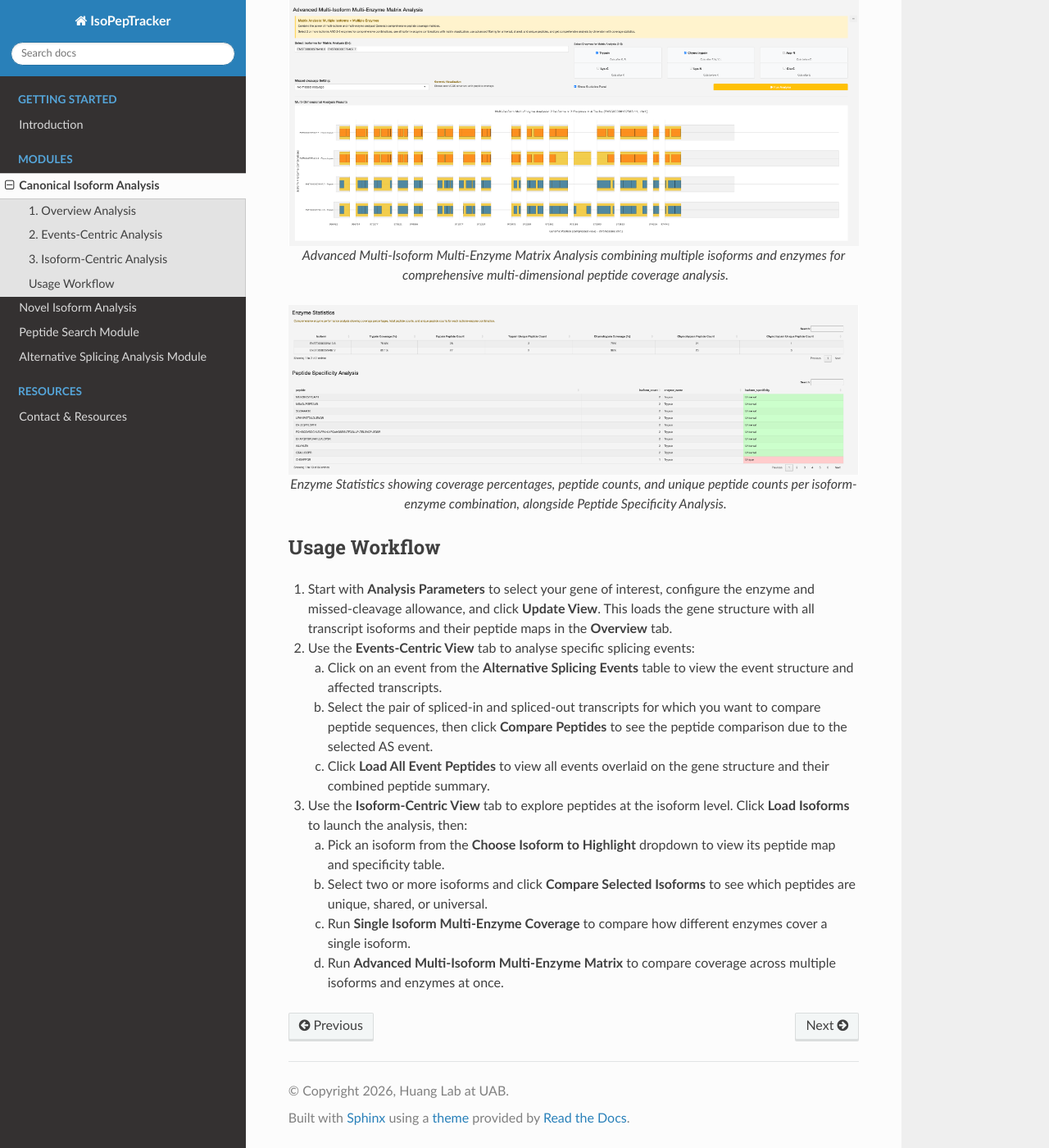
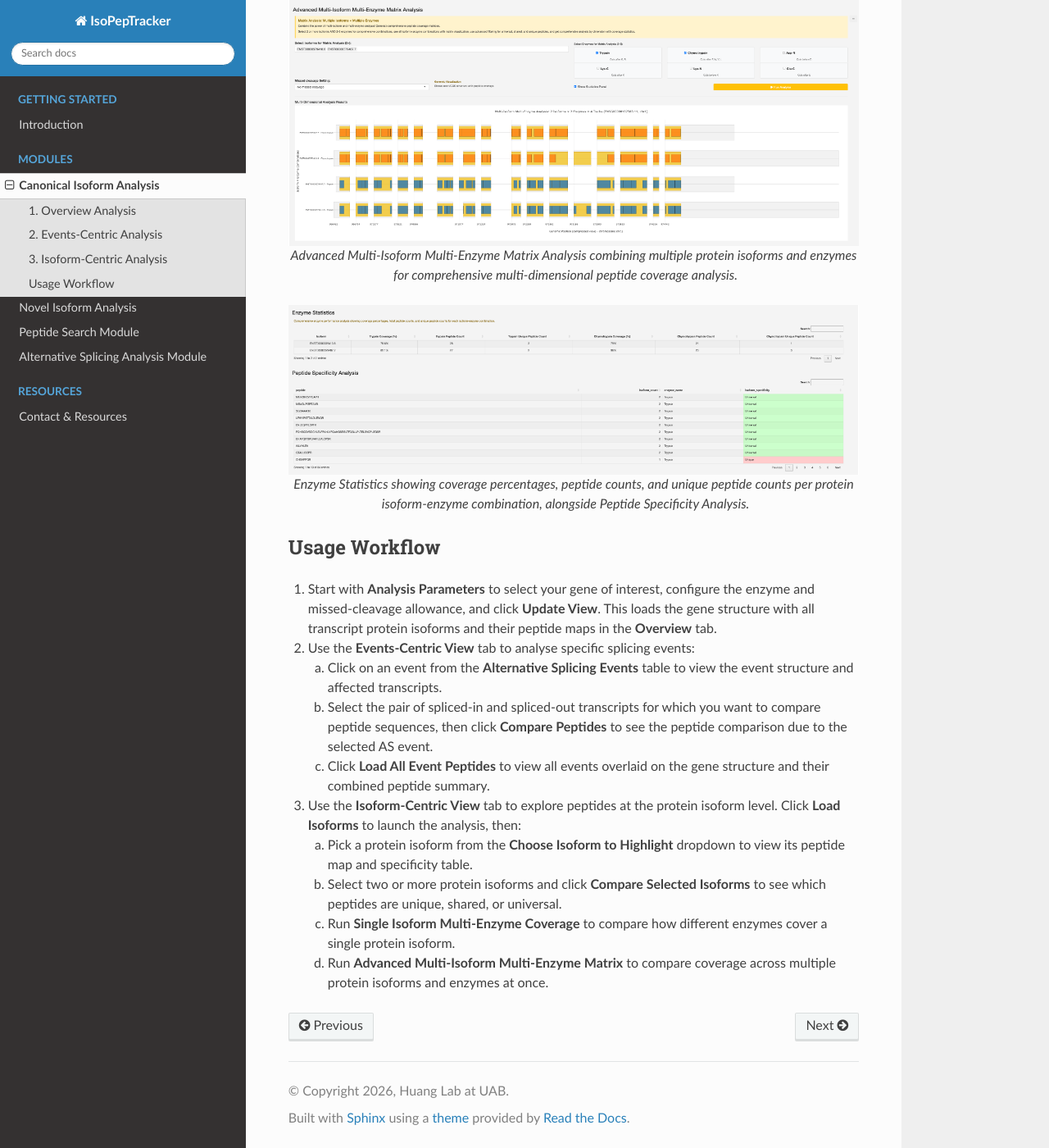
Before and after one commit to arafmahmud/isopeptracker-docs, a Sphinx documentation site: the page built from docs/source/modules/canonical-isoform-analysis.rst, in a window 1280 px wide and 1400 px high, scrolled down 4194 px. Shown: the whole window at 82% size. Built offline with Sphinx 7.4.7 and the Read the Docs theme 3.1.0, drawn with Linux system fonts in a browser that asks for light colours; some of the changed text lies outside the part shown.

Commit message:
Clarify isoform terminology: distinguish mRNA vs protein isoforms
Replace generic 'isoform' with 'protein isoform' across Canonical,
Peptide Search, and Alternative Splicing docs, and 'mRNA isoform' for
the Novel module input stage. Preserves UI element names unchanged.

```diff
--- a/docs/source/modules/canonical-isoform-analysis.rst
+++ b/docs/source/modules/canonical-isoform-analysis.rst
@@ -1,7 +1,7 @@
 Canonical Isoform Analysis
 ==========================
 
-Analyze canonical peptides across isoforms.
+Analyze canonical peptides across protein isoforms.
 
 .. figure:: ../_static/analysis_parameters.png
    :alt: Analysis Parameters panel
@@ -12,7 +12,7 @@ Analyze canonical peptides across isoforms.
    and intron display mode before updating the view.
 
 The Canonical module provides comprehensive analysis of known peptides across
-different transcript isoforms. It is divided into three complementary analysis
+different protein isoforms. It is divided into three complementary analysis
 approaches, accessible via the tabs at the top of the page.
 
 1. Overview Analysis
@@ -25,7 +25,7 @@ Gene selection and basic visualization interface.
    :align: center
    :width: 100%
 
-   The Overview tab shows the full gene structure with all transcript
+   The Overview tab shows the full gene structure with all protein
    isoforms and their peptide maps at a glance.
 
 2. Events-Centric Analysis
@@ -88,12 +88,12 @@ consequences.
 3. Isoform-Centric Analysis
 ~~~~~~~~~~~~~~~~~~~~~~~~~~~~
 
-Compare peptides across multiple transcript isoforms with detailed protease
+Compare peptides across multiple protein isoforms with detailed protease
 analysis.
 
 **Features:**
 
-* Multi-isoform peptide comparison
+* Multi-protein-isoform peptide comparison
 * Support for 6 proteases:
 
   - Trypsin
@@ -105,37 +105,37 @@ analysis.
 
 
 .. figure:: ../_static/isoform-centric_1.png
-   :alt: All isoforms visualization with highlighted peptides
+   :alt: All protein isoforms visualization with highlighted peptides
    :align: center
    :width: 100%
 
-   All Isoforms Visualization with a highlighted isoform and its peptide
+   All Isoforms Visualization with a highlighted protein isoform and its peptide
    table showing peptide specificity (unique, shared, universal).
 
 .. figure:: ../_static/isoform-centric_2.png
-   :alt: Multi-isoform comparative analysis
+   :alt: Multi-protein-isoform comparative analysis
    :align: center
    :width: 100%
 
-   Multi-Isoform Comparative Analysis -- select two or more isoforms to
+   Multi-Isoform Comparative Analysis -- select two or more protein isoforms to
    visualize their peptides and compare them.
 
 .. figure:: ../_static/isoform-centric_3.png
-   :alt: Single isoform multi-enzyme coverage
+   :alt: Single protein isoform multi-enzyme coverage
    :align: center
    :width: 100%
 
    Single Isoform Multi-Enzyme Coverage Analysis comparing peptide
-   coverage across multiple enzymes for a selected isoform with coverage
+   coverage across multiple enzymes for a selected protein isoform with coverage
    statistics.
 
 .. figure:: ../_static/isoform-centric_4.png
-   :alt: Advanced multi-isoform multi-enzyme matrix
+   :alt: Advanced multi-protein-isoform multi-enzyme matrix
    :align: center
    :width: 100%
 
    Advanced Multi-Isoform Multi-Enzyme Matrix Analysis combining multiple
-   isoforms and enzymes for comprehensive multi-dimensional peptide
+   protein isoforms and enzymes for comprehensive multi-dimensional peptide
    coverage analysis.
 
 .. figure:: ../_static/isoform-centric_5.png
@@ -144,7 +144,7 @@ analysis.
    :width: 100%
 
    Enzyme Statistics showing coverage percentages, peptide counts, and
-   unique peptide counts per isoform-enzyme combination, alongside
+   unique peptide counts per protein isoform-enzyme combination, alongside
    Peptide Specificity Analysis.
 
 Usage Workflow
@@ -153,7 +153,7 @@ Usage Workflow
 1. Start with **Analysis Parameters** to select your gene of interest,
    configure the enzyme and missed-cleavage allowance, and click
    **Update View**. This loads the gene structure with all transcript
-   isoforms and their peptide maps in the **Overview** tab.
+   protein isoforms and their peptide maps in the **Overview** tab.
 2. Use the **Events-Centric View** tab to analyse specific splicing events:
 
    a. Click on an event from the **Alternative Splicing Events** table
@@ -164,13 +164,13 @@ Usage Workflow
    c. Click **Load All Event Peptides** to view all events overlaid
       on the gene structure and their combined peptide summary.
 3. Use the **Isoform-Centric View** tab to explore peptides at the
-   isoform level. Click **Load Isoforms** to launch the analysis, then:
+   protein isoform level. Click **Load Isoforms** to launch the analysis, then:
 
-   a. Pick an isoform from the **Choose Isoform to Highlight** dropdown
+   a. Pick a protein isoform from the **Choose Isoform to Highlight** dropdown
       to view its peptide map and specificity table.
-   b. Select two or more isoforms and click **Compare Selected Isoforms**
+   b. Select two or more protein isoforms and click **Compare Selected Isoforms**
       to see which peptides are unique, shared, or universal.
    c. Run **Single Isoform Multi-Enzyme Coverage** to compare how
-      different enzymes cover a single isoform.
+      different enzymes cover a single protein isoform.
    d. Run **Advanced Multi-Isoform Multi-Enzyme Matrix** to compare
-      coverage across multiple isoforms and enzymes at once.
+      coverage across multiple protein isoforms and enzymes at once.
```
Also changed, not shown: docs/source/index.rst (+4 -4 lines), docs/source/modules/alternative-splicing.rst (+10 -10 lines), docs/source/modules/novel.rst (+6 -6 lines), docs/source/modules/peptide-search.rst (+4 -4 lines).
